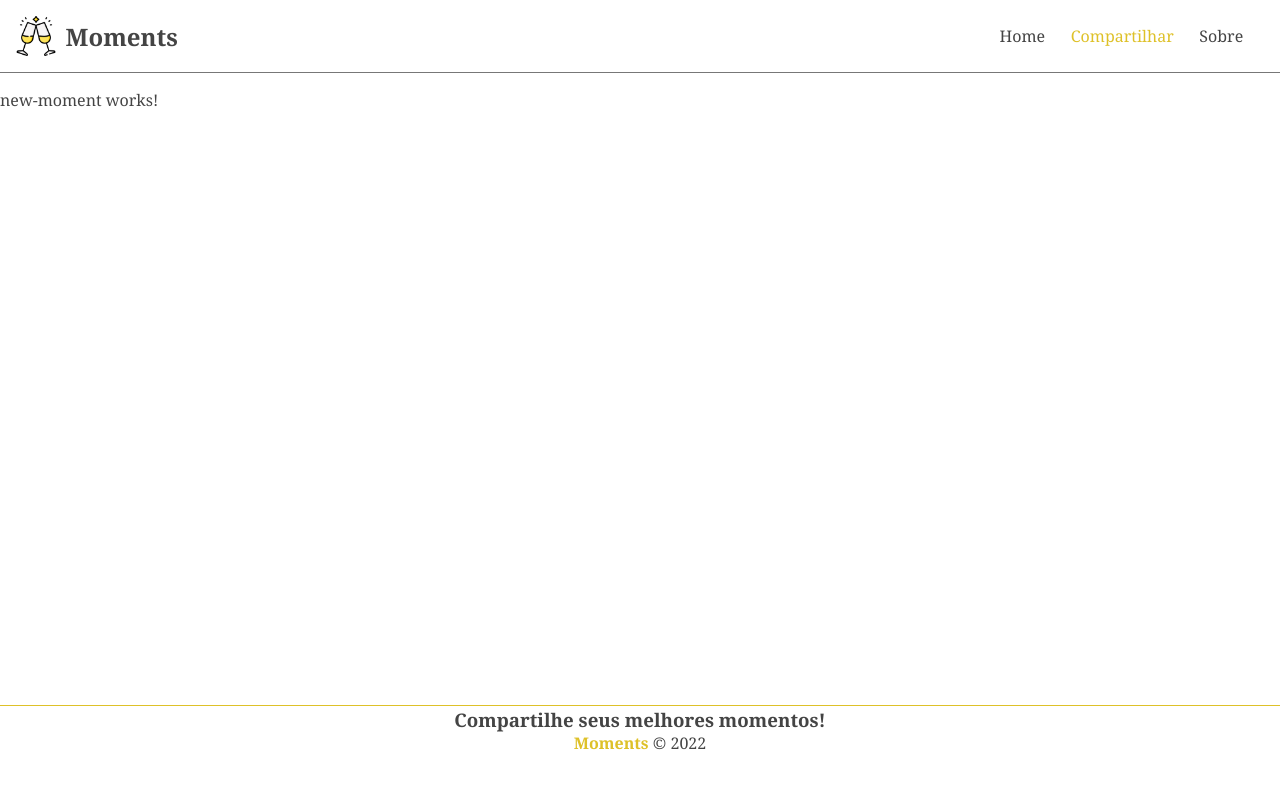
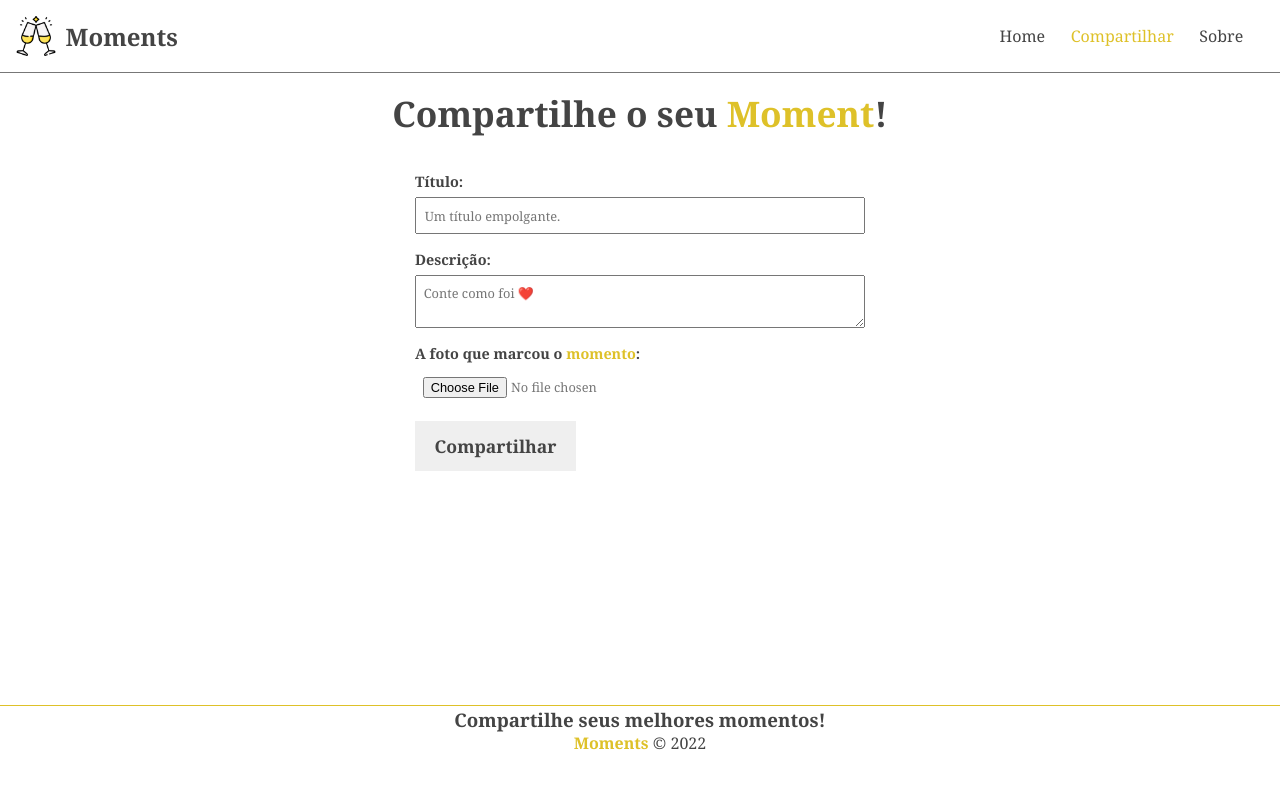
Before and after one commit to jjgouveia/moments-deprecated, an Angular app: page /moments/new in a window 1280 px wide. Shown: the top 788 px of the page. Built offline with nearby package versions, Linux system fonts and the light colour scheme.

Commit message:
criação e estruturação da página de form de criação do moment

```diff
--- a/src/app/app.module.ts
+++ b/src/app/app.module.ts
@@ -8,6 +8,7 @@
 import { AboutComponent } from './components/pages/about/about.component';
 import { HomeComponent } from './components/pages/home/home.component';
 import { NewMomentComponent } from './components/pages/new-moment/new-moment.component';
+import { MomentFormComponent } from './components/moment-form/moment-form.component';
 
 @NgModule({
   declarations: [
@@ -16,7 +17,8 @@
     FooterComponent,
     AboutComponent,
     HomeComponent,
-    NewMomentComponent
+    NewMomentComponent,
+    MomentFormComponent
   ],
   imports: [
     BrowserModule,
--- /dev/null
+++ b/src/app/components/moment-form/moment-form.component.html
@@ -0,0 +1,15 @@
+<form>
+    <div class="form-group">
+        <label for="title">Título:</label>
+        <input type="text" name="" id="" placeholder="Um título empolgante." required />
+    </div>
+    <div class="form-group">
+        <label for="descrition">Descrição:</label>
+        <textarea placeholder="Conte como foi ❤️" required></textarea>
+    </div>
+    <div class="form-group">
+        <label for="image">A foto que marcou o <span style="color: #dec129;">momento</span>:</label>
+        <input type="file">
+    </div>
+    <input type="submit" value="{{ btnText }}">
+</form>
--- a/src/app/components/pages/new-moment/new-moment.component.css
+++ b/src/app/components/pages/new-moment/new-moment.component.css
@@ -0,0 +1,9 @@
+h2 {
+    text-align: center;
+    margin-bottom: 1em;
+    font-size: 2.2em;
+}
+
+h2 span {
+    color: #dec129
+}
--- a/src/app/components/pages/new-moment/new-moment.component.html
+++ b/src/app/components/pages/new-moment/new-moment.component.html
@@ -1 +1,2 @@
-<p>new-moment works!</p>
+<h2>Compartilhe o seu <span>Moment</span>!</h2>
+<app-moment-form [btnText]="btnText"></app-moment-form>
--- a/src/app/components/pages/new-moment/new-moment.component.ts
+++ b/src/app/components/pages/new-moment/new-moment.component.ts
@@ -6,5 +6,5 @@
   styleUrls: ['./new-moment.component.css']
 })
 export class NewMomentComponent {
-
+  btnText = 'Compartilhar'
 }
--- a/src/styles.css
+++ b/src/styles.css
@@ -1,20 +1,61 @@
 /* You can add global styles to this file, and also import other style files */
-
 
 * {
   padding: 0;
   margin: 0;
-    font-family: Cambria, Cochin, Georgia, Times, 'Times New Roman', serif;
+  font-family: Cambria, Cochin, Georgia, Times, "Times New Roman", serif;
   box-sizing: border-box;
   color: #444;
 }
 
 a {
   text-decoration: none;
-    color: #444
+  color: #444;
 }
 
 a:hover {
   color: #dec129;
   transition: 0.2s;
 }
+
+/* Forms */
+
+form {
+  width: 450px;
+  margin: 0 auto;
+}
+
+.form-group {
+  display: flex;
+  flex-direction: column;
+  margin-bottom: 1em;
+}
+
+.form-group label {
+  font-weight: bold;
+  font-size: 0.9em;
+  margin-bottom: 0.4em;
+}
+
+.form-group input,
+.form-group textarea {
+  padding: 0.6em;
+  color: #777;
+  font-size: 0.8em;
+}
+
+input[type="submit"] {
+  background-color: #efefef;
+  border: 2px solid transparent;
+  padding: 0.6em 1em;
+  font-weight: bold;
+  font-size: 1.1em;
+  cursor: pointer;
+  transition: 0.4s;
+}
+
+input[type="submit"]:hover {
+  color: #dec129;
+  border-color: #dec129;
+  background-color: transparent;
+}
```
Also changed, not shown: src/app/components/moment-form/moment-form.component.ts (added, +11 -0 lines), src/app/components/moment-form/moment-form.component.css (added), 1 other file (tests, documents, lock files or other folders). Lines whose indentation alone changed are shown as unchanged.
